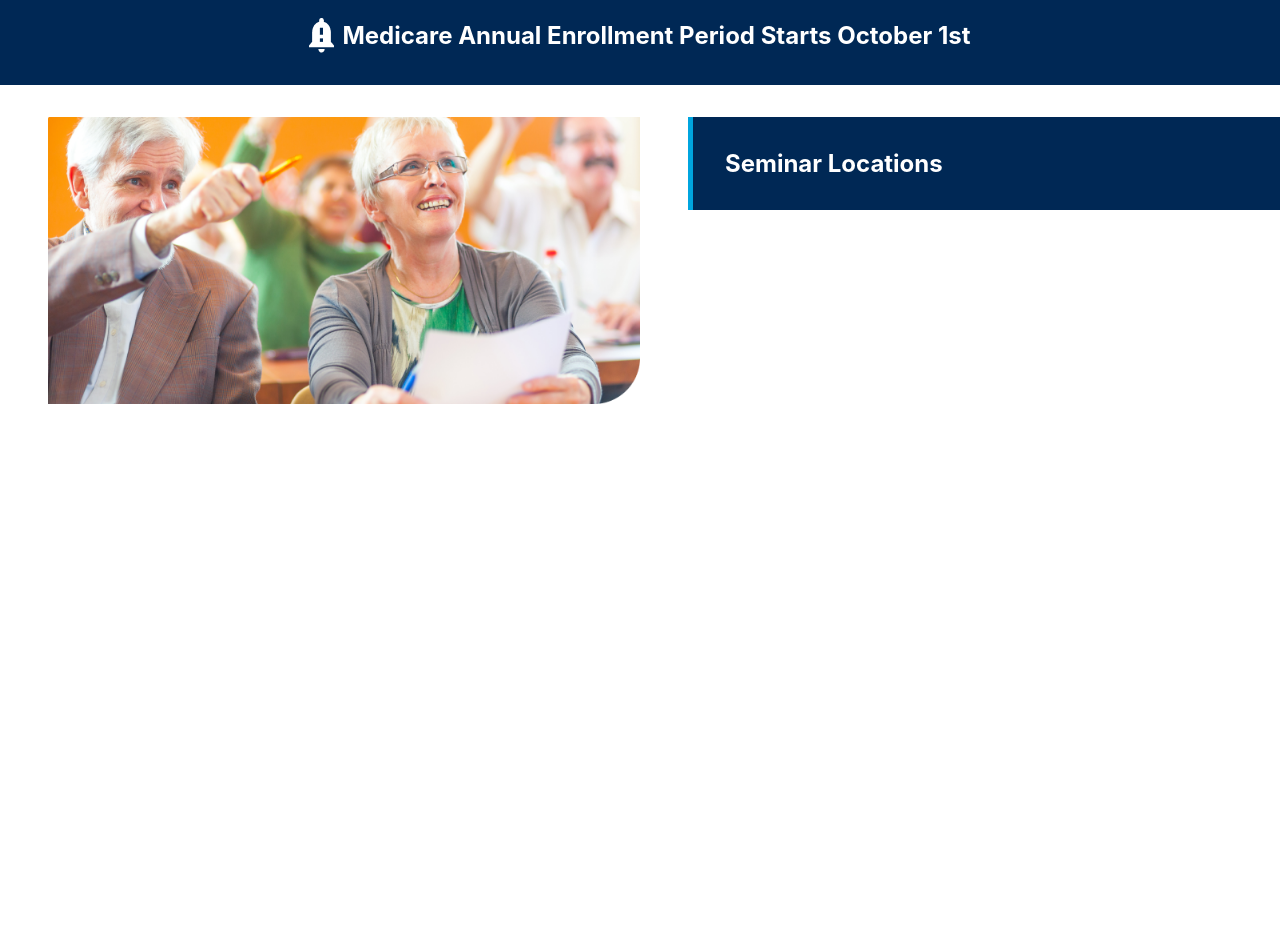
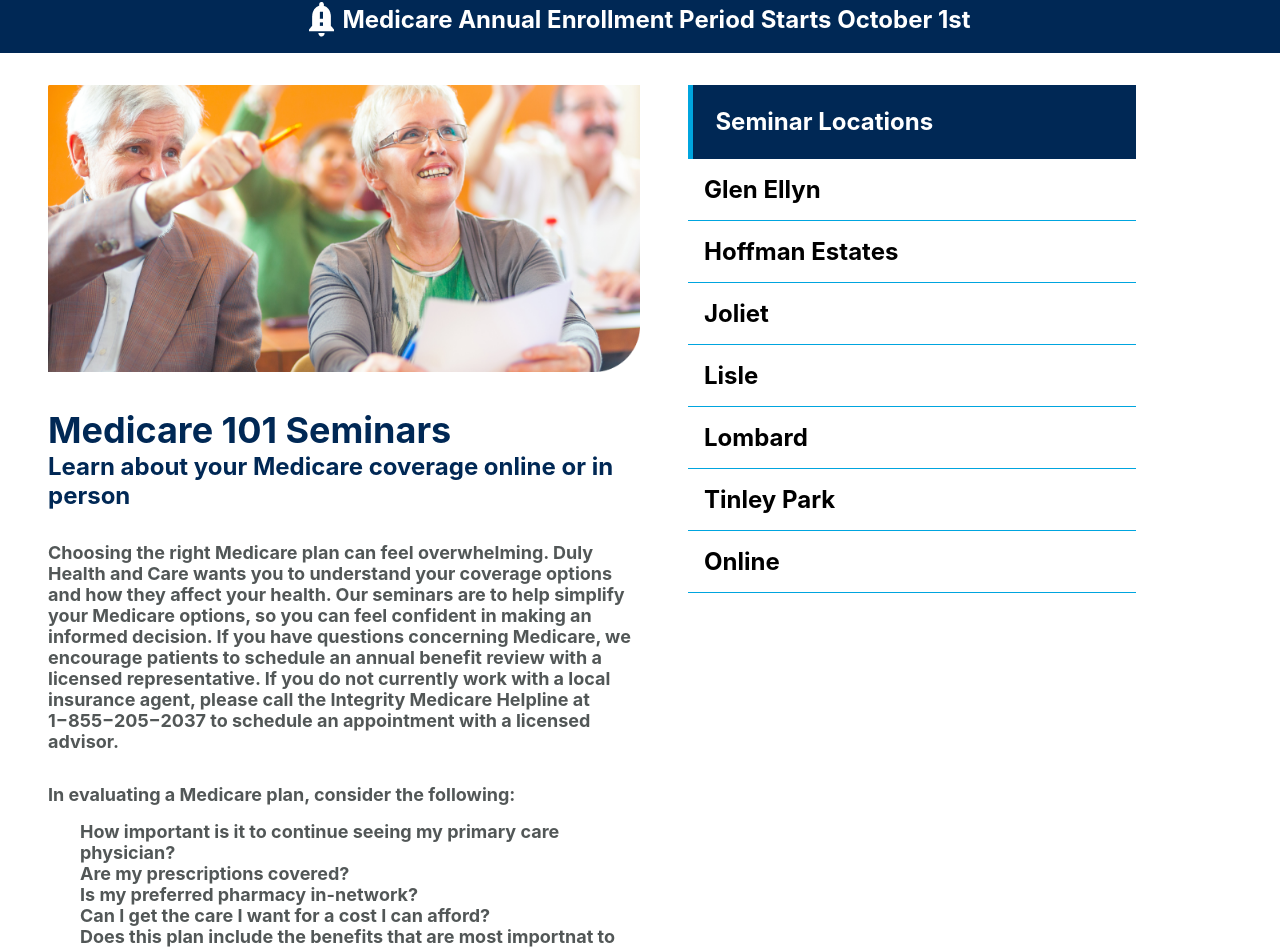
Before and after one commit to syedarfeen7/duly-health-and-care, a React (Create React App) app: page / in a window 1280 px wide. Shown: the part 117-1066 px from the top of the page. Before the commit the page ends 800 px from the top, so only its background shows below. Built offline with nearby package versions, Linux system fonts and the light colour scheme.

Commit message:
Hero Section

```diff
--- a/src/Components/HeroSection/HeroSection.js
+++ b/src/Components/HeroSection/HeroSection.js
@@ -8,12 +8,41 @@ export default function HeroSection() {
                 <div className="hero-banner-image-wrapper">
                     <img src="/images/peson.png" />
                 </div>
+                <div className="medicare-wrapper">
+                    <h1 className="font-blue font-weight-700">Medicare 101 Seminars</h1>
+                    <h3 className="font-blue font-weight-700">Learn about your Medicare coverage online or in person</h3>
+                    <p className="font-weight-700 font-grey">Choos­ing the right Medicare plan can feel over­whelm­ing. Duly Health and Care wants
+                        you to under­stand your cov­er­age options and how they affect your health.
+                        Our seminars are to help simplify your Medicare options, so you can feel con­fi­dent in mak­ing an
+                        informed deci­sion. If you have ques­tions con­cern­ing Medicare, we encour­age patients
+                        to sched­ule an annu­al ben­e­fit review with a licensed rep­re­sen­ta­tive. If you do not
+                        cur­rent­ly work with a local insur­ance agent, please call the Integri­ty Medicare Helpline
+                        at 1−855−205−2037 to sched­ule an appoint­ment with a licensed advisor.</p>
+                </div>
+
+                <div className="medicare-plan-wrapper">
+                    <p className="font-weight-700 font-grey">In eval­u­at­ing a Medicare plan, con­sid­er the following:</p>
+                    <ul className="medicare-plan-points">
+                        <li className="font-weight-700 font-grey"> How impor­tant is it to con­tin­ue see­ing my pri­ma­ry care physician?</li>
+                        <li className="font-weight-700 font-grey"> Are my pre­scrip­tions covered?</li>
+                        <li className="font-weight-700 font-grey"> Is my pre­ferred phar­ma­cy in-network?</li>
+                        <li className="font-weight-700 font-grey"> Can I get the care I want for a cost I can afford?</li>
+                        <li className="font-weight-700 font-grey"> Does this plan include the ben­e­fits that are most importnat to me?</li>
+                    </ul>
+                </div>
             </Grid>
             <Grid item xl={6} lg={6} md={6} sm={12} xs={12}>
                 <div className="seminar-location-wrapper">
                     <h3 className="background-color-blue font-weight-700">
                         Seminar Locations
                     </h3>
+                    <p className="seminar-location font-black font-weight-700">Glen Ellyn</p>
+                    <p className="seminar-location font-black font-weight-700">Hoffman Estates</p>
+                    <p className="seminar-location font-black font-weight-700">Joliet</p>
+                    <p className="seminar-location font-black font-weight-700">Lisle</p>
+                    <p className="seminar-location font-black font-weight-700">Lombard</p>
+                    <p className="seminar-location font-black font-weight-700">Tinley Park</p>
+                    <p className="seminar-location font-black font-weight-700">Online</p>
                 </div>
             </Grid>
         </Grid>
--- a/src/Style/GeneralizeStyle/style.css
+++ b/src/Style/GeneralizeStyle/style.css
@@ -9,6 +9,8 @@
 :root {
     --blue: #002855;
     --weight: 700;
+    --black: #000000;
+    --grey: #525757;
 }
 
 .font-blue {
@@ -18,8 +20,13 @@
 .font-weight-700 {
     font-weight: var(--weight);
 }
+.font-black{
+    color: var(--black);
+}
+.font-grey{
+    color: var(--grey);
+}
 
 .background-color-blue {
     background-color: var(--blue);
-    padding: 2rem;
 }
--- a/src/Style/HeroSectionStyle/style.css
+++ b/src/Style/HeroSectionStyle/style.css
@@ -1,8 +1,11 @@
 .hero-banner-image-wrapper img {
     width: 100%;
+    /* height: 70vh; */
 }
 
-.hero-banner-image-wrapper {
+.hero-banner-image-wrapper,
+.medicare-plan-wrapper,
+.medicare-wrapper {
     margin-top: 2rem;
     margin-left: 3rem;
 }
@@ -10,10 +13,41 @@
 .seminar-location-wrapper {
     margin-top: 2rem;
     margin-left: 3rem;
+    max-width: 70%;
 }
 
 .seminar-location-wrapper h3 {
     font-size: 24px;
     border-left: 5px solid #00A5DF;
     color: #fff;
+    padding: 1.4rem;
+
 }
+
+.seminar-location {
+    font-size: 24px;
+    padding: 1rem;
+    border-bottom: 1px solid #00A5DF;
+}
+
+.medicare-wrapper h1 {
+    font-size: 36px;
+}
+
+.medicare-wrapper h3 {
+    font-size: 24px;
+}
+
+.medicare-wrapper p {
+    font-size: 18px;
+    margin-top: 2rem;
+}
+.medicare-plan-wrapper p{
+    font-size: 18px;
+}
+.medicare-plan-points{
+    margin-left: 2rem;
+    margin-top: 1rem;
+    font-size: 18px;
+    list-style: none;
+}
```
